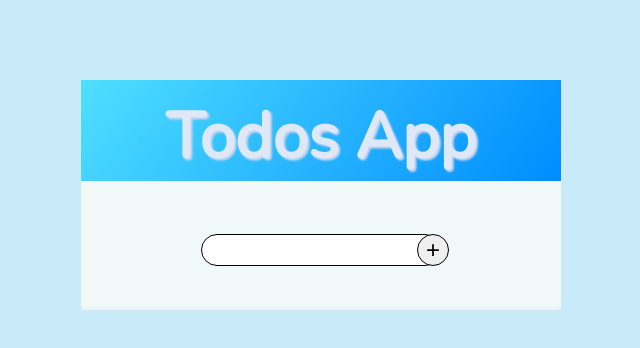
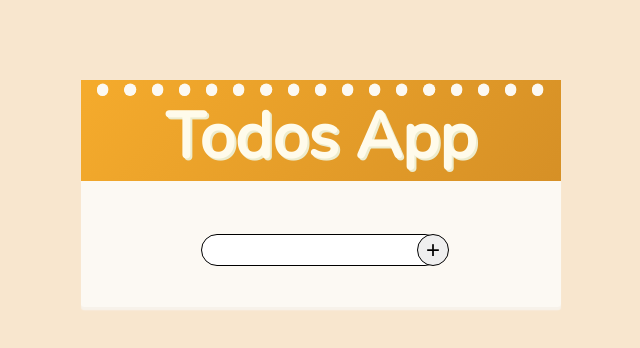
Before and after one commit to KunsueSirawit/TodoApp-using-useReducer, a React (Create React App) app: page / in a window 1280 px wide. Shown: the top 348 px of the page, without its empty margins (319-959 px from the left). Built offline with nearby package versions, Linux system fonts and the light colour scheme.

Commit message:
Add alert , tweak css

```diff
--- a/src/App.css
+++ b/src/App.css
@@ -6,27 +6,50 @@
 
 body{
   font-family: 'Nunito', sans-serif;
-  background-color: rgb(201, 234, 248);
-  height: 90vh;
+  background-color: rgb(248, 230, 206);
+  height: 70vh;
+
 }
 
 .Containner {
-  background-color: rgb(240, 248, 248);
+  background-color: rgb(252, 249, 243);
   text-align: center;
   text-justify: center;
   height: 14.2em;
   width: 30rem;
   margin: 5rem auto;
-  box-shadow: 0rem 0.2rem 1px rgb(234, 244, 247);
+  box-shadow: 0rem 0.2rem 1px rgb(247, 242, 234);
   border-radius: .2em;
+  position: relative;
 }
+
+.hole-container{
+  display: flex;
+  flex-direction: row;
+  /* margin-top: 2rem; */
+  gap: 1rem;
+  /* position: relative; */
+  position: absolute;
+  right: 1.1rem;
+  top: 0.28rem
+}
+
+.hole{
+  background-color:  rgb(252, 249, 243);
+  box-shadow: 0.02rem -0.03rem 0.3px rgb(255, 246, 233);
+  width: .7rem;
+  height: .7rem;
+  border-radius: 100%;
+}
+
+
 
 h1{
   font-size: 4rem;
-  color:rgb(222, 232, 248);
-  text-shadow: 2px 2px 2px #ced6ed;
+  color:rgb(255, 251, 235);
+  text-shadow: 2px 2px 0.5px #edecce;
   padding-top: 0.8rem;
-  background-image: linear-gradient(306deg ,rgb(0, 140, 255) , rgb(79, 223, 255));
+  background-image: linear-gradient(306deg ,rgb(214, 144, 38) , rgb(245, 171, 44));
 }
 
 .todo-list{
@@ -35,11 +58,13 @@ h1{
   flex-direction: row;
   justify-content: space-between;
   align-items: center;
+  /* border: 1rem solid red;
+  border-bottom: 1rem; */
   padding: .09rem 5rem;
-  background-color:  rgb(240, 248, 248);
-  box-shadow: 0rem 0.2rem 0.4px rgb(192, 220, 229);
+  background-color:  rgb(255, 250, 241);
+  box-shadow: 0rem 0.2rem 0.4px rgba(198, 132, 25, 0.704);
   height: 6em;
-  margin-bottom: -1.7em;
+  margin-bottom: -1.8em;
   color: #3a3a3a;
 }
 
@@ -47,7 +72,7 @@ h1{
 .todo-list:hover{
   transition: transform .05s;
   transform: scale(1.05);
-  border-color: rgb(237, 223, 72);
+  border-color: rgb(232, 186, 18);
   border-left-style: solid;
   border-width: 1.2em;
 }
@@ -75,7 +100,7 @@ button{
 
 button:hover{
   cursor : pointer;
-  background-color: rgb(255, 242, 127);
+  background-color: rgb(255, 200, 59);
   color: rgb(0, 0, 0);
 }
 
@@ -100,21 +125,3 @@ h5{
   bottom: 1rem;
   color: red;
 }
-
-
-@media (prefers-reduced-motion: no-preference) {
-  .App-logo {
-    animation: App-logo-spin infinite 20s linear;
-  }
-}
-
-
-
-@keyframes App-logo-spin {
-  from {
-    transform: rotate(0deg);
-  }
-  to {
-    transform: rotate(360deg);
-  }
-}
--- a/src/App.js
+++ b/src/App.js
@@ -3,6 +3,7 @@ import { createContext, useReducer } from "react";
 import Todolist from "./component/Todolist";
 import Status from "./component/Status";
 import { v4 as uuidv4 } from "uuid";
+import Hole from "./component/Hole";
 
 export const Context = createContext();
 
@@ -15,10 +16,27 @@ const appReducer = (state, action) => {
       };
     }
     case "addTodo": {
+      if (action.payload == "") {
+        return {
+          ...state,
+          todos: [...state.todos],
+          todo: "",
+          showstatus : true,
+          showmassege : 'Add Todo...',
+        };
+      } else {
+        return {
+          ...state,
+          todos: [...state.todos, action.payload],
+          todo: "",
+          showstatus : false,
+        };
+      }
+    }
+    case "statustimeout": {
       return {
         ...state,
-        todos: [...state.todos, action.payload],
-        todo: "",
+        showstatus : false
       };
     }
     case "delete": {
@@ -39,12 +57,14 @@ const appReducer = (state, action) => {
 const initState = {
   todo: "",
   todos: [],
+  showstatus: false,
+  showmassege:''
 };
 
 function App() {
   const [state, dispatch] = useReducer(appReducer, initState);
 
-  const { todo, todos } = state;
+  const { todo, todos, status } = state;
 
   const Addtodo = (e) => {
     e.preventDefault();
@@ -54,10 +74,13 @@ function App() {
   return (
     <Context.Provider value={dispatch}>
       <section className="Containner">
+        <span className="hole-container">
+          <Hole/>
+        </span>
         <h1> Todos App </h1>
         <form onSubmit={Addtodo}>
           <div className="form-control">
-
+            {state.showstatus && <Status items={state} />}
             <input
               type="text"
               value={todo}
@@ -68,7 +91,7 @@ function App() {
             <button type="submit"> + </button>
           </div>
         </form>
-        <section className="qwe">
+        <section >
           <Todolist items={state} />
         </section>
       </section>
--- /dev/null
+++ b/src/component/Hole.js
@@ -0,0 +1,42 @@
+const Hole = () => {
+    return (
+        <>
+        <span className="hole">
+        </span>
+        <span className="hole">
+        </span>
+        <span className="hole">
+        </span>
+        <span className="hole">
+        </span>
+        <span className="hole">
+        </span>
+        <span className="hole">
+        </span>
+        <span className="hole">
+        </span>
+        <span className="hole">
+        </span>
+        <span className="hole">
+        </span>
+        <span className="hole">
+        </span>
+        <span className="hole">
+        </span>
+        <span className="hole">
+        </span>
+        <span className="hole">
+        </span>
+        <span className="hole">
+        </span>
+        <span className="hole">
+        </span>
+        <span className="hole">
+        </span>
+        <span className="hole">
+        </span>
+        </>
+    )
+}
+
+export default Hole
--- a/src/component/Status.js
+++ b/src/component/Status.js
@@ -1,22 +1,15 @@
 import { useEffect } from "react"
+import { Context } from "../App";
+import { useContext } from "react";
 
-const Statuscomponent = ({show , msg , setStatus,list}) => {
+const Status = ({ items }) => {
 
-    useEffect(()=>{
-        const timeOut = setTimeout(()=>{
-            setStatus({show:false,msg:''})
-        },1000)
-        return()=> clearTimeout(timeOut)
-    },[list])
+    const { dispatch  , todos } = useContext(Context)
 
     return(
-
-        <h5>  {msg} </h5>
+        <h5>  {items.showmassege} </h5>
     )
-
-
-
 
 }
 
-export default Statuscomponent
+export default Status
--- a/src/component/Todolist.js
+++ b/src/component/Todolist.js
@@ -6,13 +6,11 @@ import { RiDeleteBin5Line } from "react-icons/ri";
 const Todolist = ({ items }) => {
 
   const dispatch  = useContext(Context)
-  console.log(items.todos)
   return (
     <>
       {(items.todos).map((item,index) => {
         return (
           <div key={index} className="todo-list">
-            {/* <h3> {index}</h3> */}
             <h3> {item}</h3>
             <div className="button-contianer">
               <RiDeleteBin5Line onClick={()=> dispatch({ type : 'delete' , payload : index})}> Delete </RiDeleteBin5Line>
```
